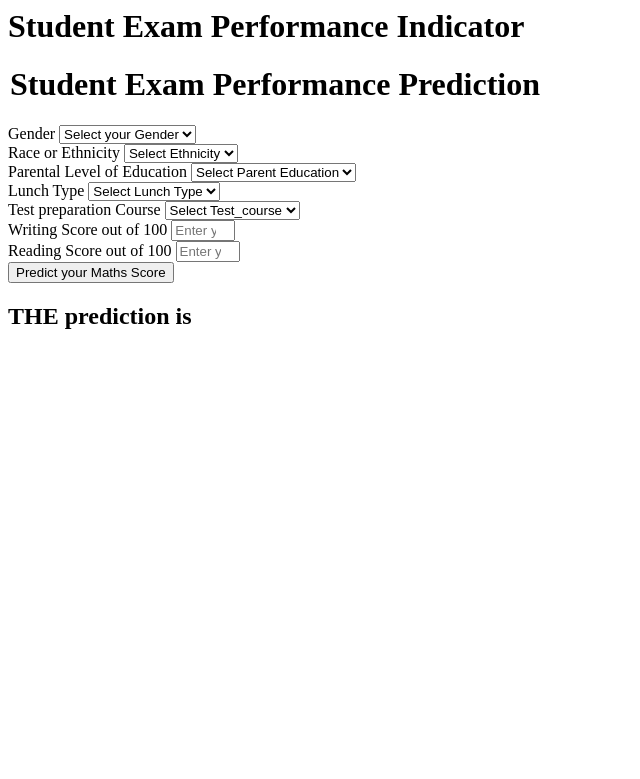
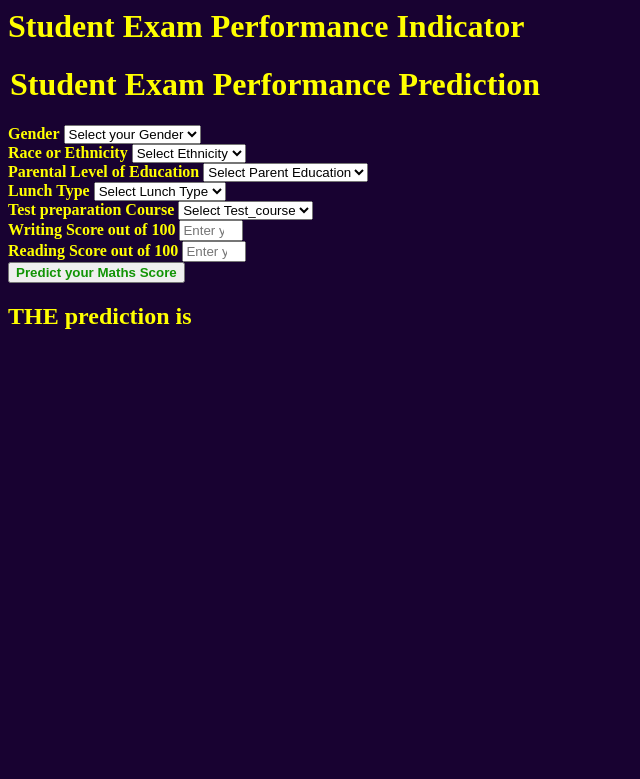
Before and after one commit to SubhankarGhosh1233/MLProject, a Flask app: page /predictdata in a window 1280 px wide. Shown: the top 779 px of the page, without its empty margins (0-640 px from the left). Run offline with Flask 3, Linux system fonts and the light colour scheme.

Commit message:
requirements.txt modified

```diff
--- a/templates/home.html
+++ b/templates/home.html
@@ -1,14 +1,14 @@
 <html>
-<body>
+<body style="background-color: rgb(24, 2, 49);">
     <div class="login">
-       <h1>Student Exam Performance Indicator</h1>
+       <h1 style="color: yellow; font-weight: bold;">Student Exam Performance Indicator</h1>
 
        <form action="{{ url_for('predict_datapoint')}}" method="post">
-        <h1>
+        <h1 style="color: yellow; font-weight: bold;">
             <legend>Student Exam Performance Prediction</legend>
         </h1>
         <div class="mb-3">
-            <label class="form-label">Gender</label>
+            <label class="form-label" style="color: yellow; font-weight: bold;">Gender</label>
             <select class="form-control" name="gender" placeholder="Enter you Gender" required>
                 <option class="placeholder" selected disabled value="">Select your Gender</option>
                 <option value="male">
@@ -20,7 +20,7 @@
             </select>
         </div>
         <div class="mb-3">
-            <label class="form-label">Race or Ethnicity</label>
+            <label class="form-label"  style="color: yellow; font-weight: bold;">Race or Ethnicity</label>
             <select class="form-control" name="ethnicity" placeholder="Enter you ethnicity" required>
                 <option class="placeholder" selected disabled value="">Select Ethnicity</option>
                 <option value="group A">
@@ -41,7 +41,7 @@
             </select>
         </div>
         <div class="mb-3">
-            <label class="form-label">Parental Level of Education</label>
+            <label class="form-label" style="color: yellow; font-weight: bold;">Parental Level of Education</label>
             <select class="form-control" name="parental_level_of_education"
                 placeholder="Enter you Parent Education" required>
                 <option class="placeholder" selected disabled value="">Select Parent Education</option>
@@ -66,7 +66,7 @@
             </select>
         </div>
         <div class="mb-3">
-            <label class="form-label">Lunch Type</label>
+            <label class="form-label" style="color: yellow; font-weight: bold;">Lunch Type</label>
             <select class="form-control" name="lunch" placeholder="Enter you Lunch" required>
                 <option class="placeholder" selected disabled value="">Select Lunch Type</option>
                 <option value="free/reduced">
@@ -78,7 +78,7 @@
             </select>
         </div>
         <div class="mb-3">
-            <label class="form-label">Test preparation Course</label>
+            <label class="form-label" style="color: yellow; font-weight: bold;">Test preparation Course</label>
             <select class="form-control" name="test_preparation_course" placeholder="Enter you Course"
                 required>
                 <option class="placeholder" selected disabled value="">Select Test_course</option>
@@ -91,20 +91,20 @@
             </select>
         </div>
         <div class="mb-3">
-            <label class="form-label">Writing Score out of 100</label>
+            <label class="form-label" style="color: yellow; font-weight: bold;">Writing Score out of 100</label>
             <input class="form-control" type="number" name="reading_score"
                 placeholder="Enter your Reading score" min='0' max='100' />
         </div>
         <div class="mb-3">
-            <label class="form-label">Reading Score out of 100</label>
+            <label class="form-label" style="color: yellow; font-weight: bold;">Reading Score out of 100</label>
             <input class="form-control" type="number" name="writing_score"
                 placeholder="Enter your Reading Score" min='0' max='100' />
         </div>
         <div class="mb-3">
-            <input class="btn btn-primary" type="submit" value="Predict your Maths Score" required />
+            <input class="btn btn-primary" type="submit" value="Predict your Maths Score" required  style="color: rgb(17, 148, 5); font-weight: bold;" />
         </div>
     </form>
-    <h2>
+    <h2 style="color: yellow; font-weight: bold;">
        THE  prediction is {{results}}
     </h2>
    <body>
```
Also changed, not shown: requirements.txt (+9 -9 lines), 1 other file.
